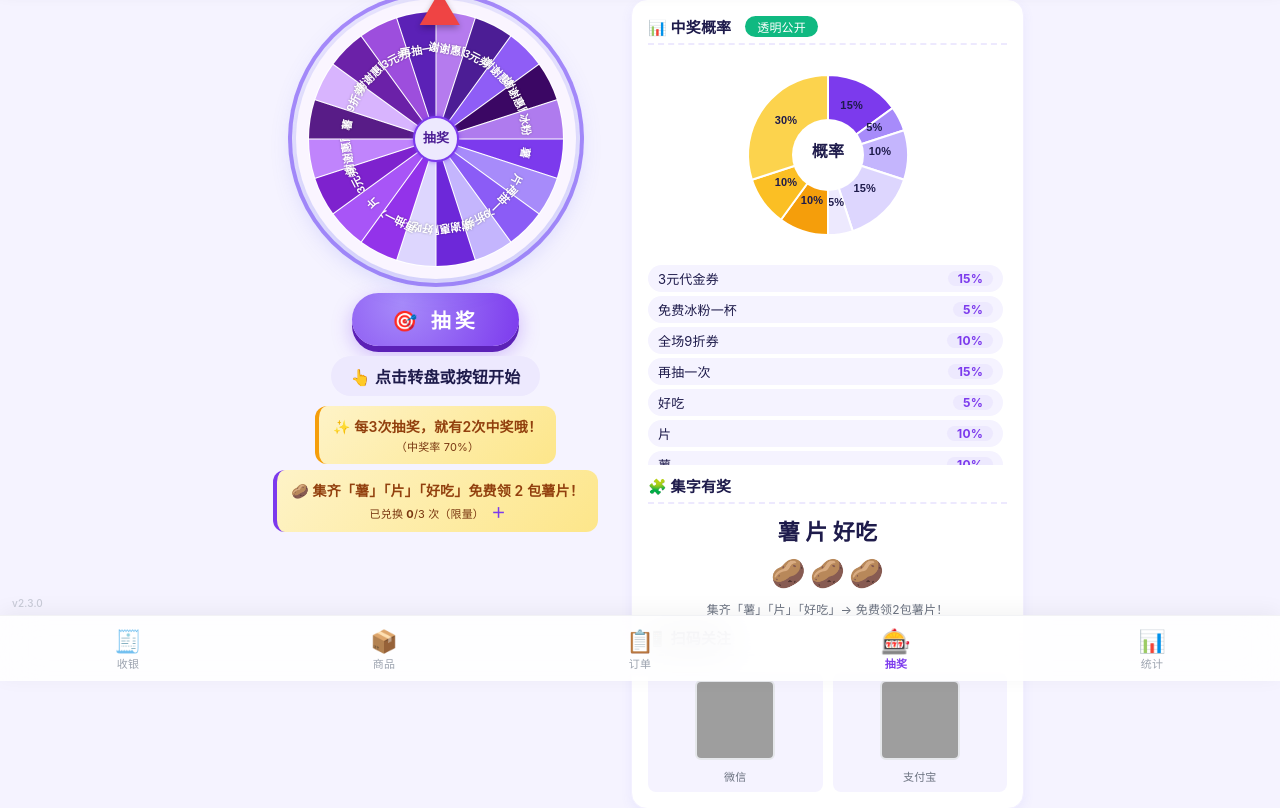
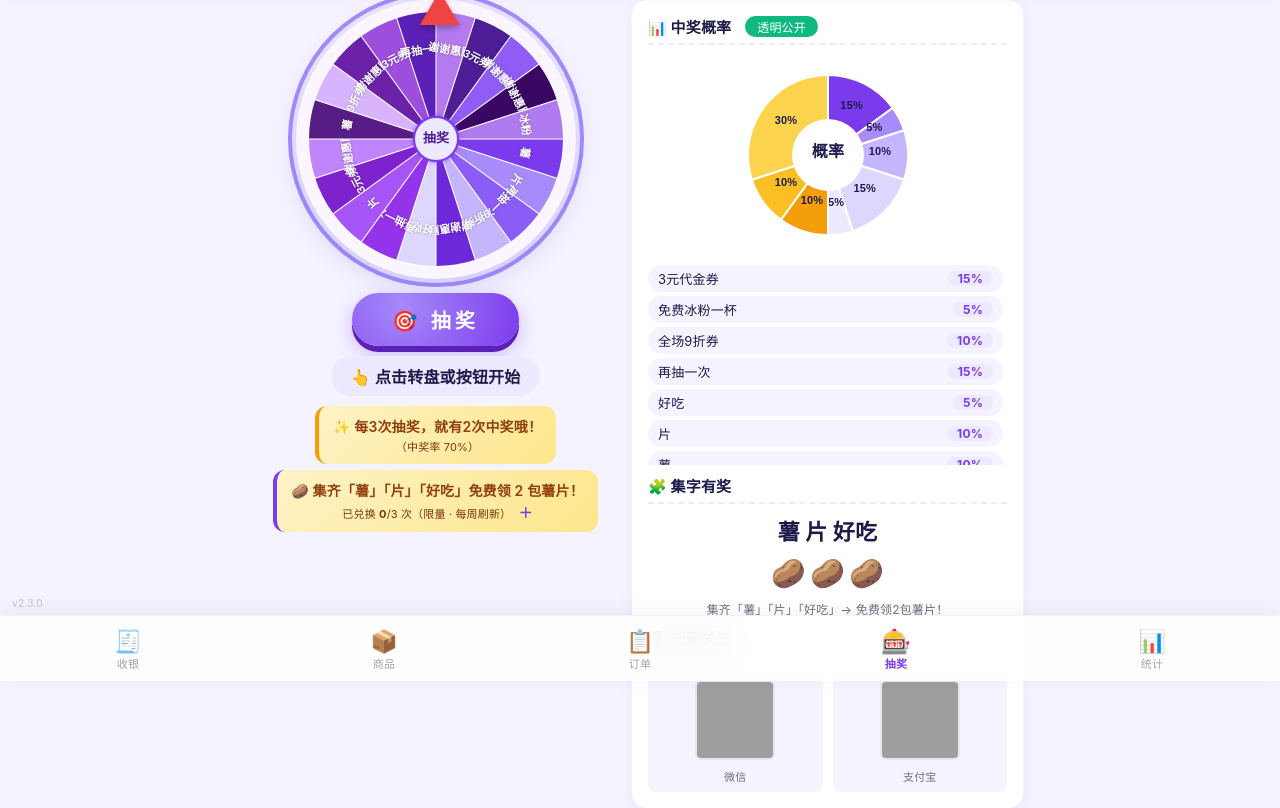
Before and after one commit to MrColder666/store-pos, a Flask app: page /lucky in a window 1280 px wide. Shown: the part 119-927 px from the top of the page. Run offline with Flask 3, Linux system fonts and the light colour scheme; data that the repository does not hold is empty; grey boxes are pictures that could not be loaded.

Commit message:
添加「每周刷新」标注

```diff
--- a/templates/lucky.html
+++ b/templates/lucky.html
@@ -59,7 +59,7 @@ canvas#wheelCanvas { width: 100%; height: 100%; display: block; border-radius: 5
       <div class="slogan-box" style="margin-top:6px;text-align:center;border-left-color:var(--primary);">
         <p>🥔 集齐「薯」「片」「好吃」免费领 2 包薯片！</p>
         <div class="tag">
-          已兑换 <b id="completeCount">?</b>/3 次（限量）
+          已兑换 <b id="completeCount">?</b>/3 次（限量 · 每周刷新）
           <span class="admin-btn" onclick="openAdmin()" title="管理">＋</span>
         </div>
       </div>
```
